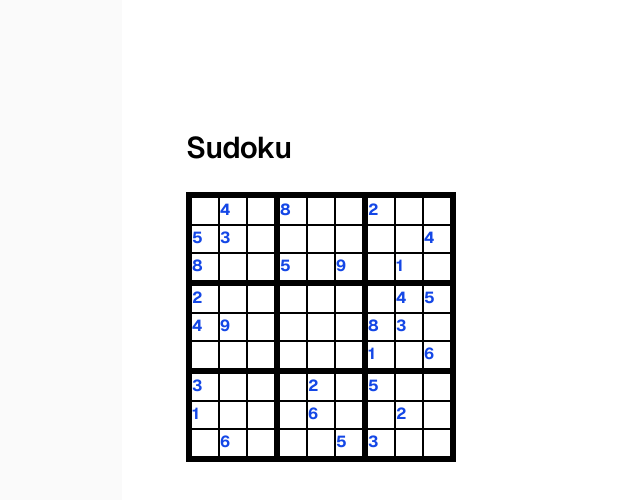
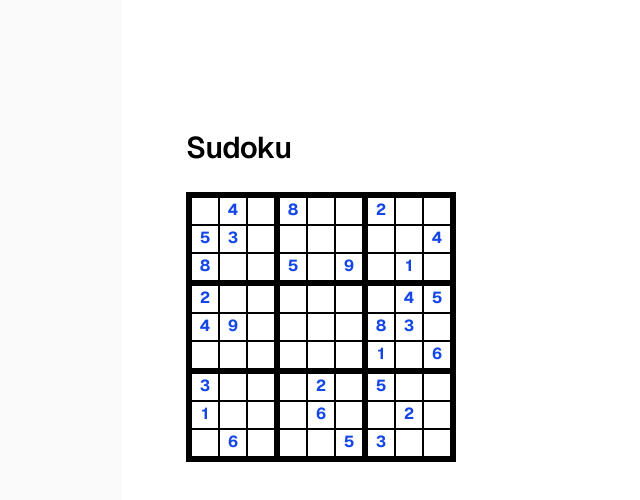
Before and after one commit to cassiossousa/sudoku-next, a Next.js app: page / in a window 1280 px wide. Shown: the top 500 px of the page, without its empty margins (134-774 px from the left). Built offline with nearby package versions, Linux system fonts and the light colour scheme.

Commit message:
chore: still getting SSR

```diff
--- a/app/components/sudoku-game-cell.tsx
+++ b/app/components/sudoku-game-cell.tsx
@@ -2,10 +2,17 @@ import { IGridCell } from "../sudoku/sudoku"
 
 export default function SudokuGameCell({ cell } : { cell: IGridCell }) {
   const hasInitialValue = Boolean(cell.initialValue);
-  const initialValueClasses = hasInitialValue ? 'text-blue-700' : '';
-  return (
-    <div className={`border-black border w-7 h-7 font-bold ${initialValueClasses}`}>
+  return hasInitialValue ? (
+    <div
+      className={`flex justify-center align-center border-black border w-7 h-7 font-bold text-blue-700`}
+    >
       { cell.getValue() }
     </div>
-  );
+  ) : (
+    <button
+      className={`flex justify-center align-center border-black border w-7 h-7 font-bold text-black`}
+    >
+      { cell.getValue() }
+    </button>
+  )
 }
```
